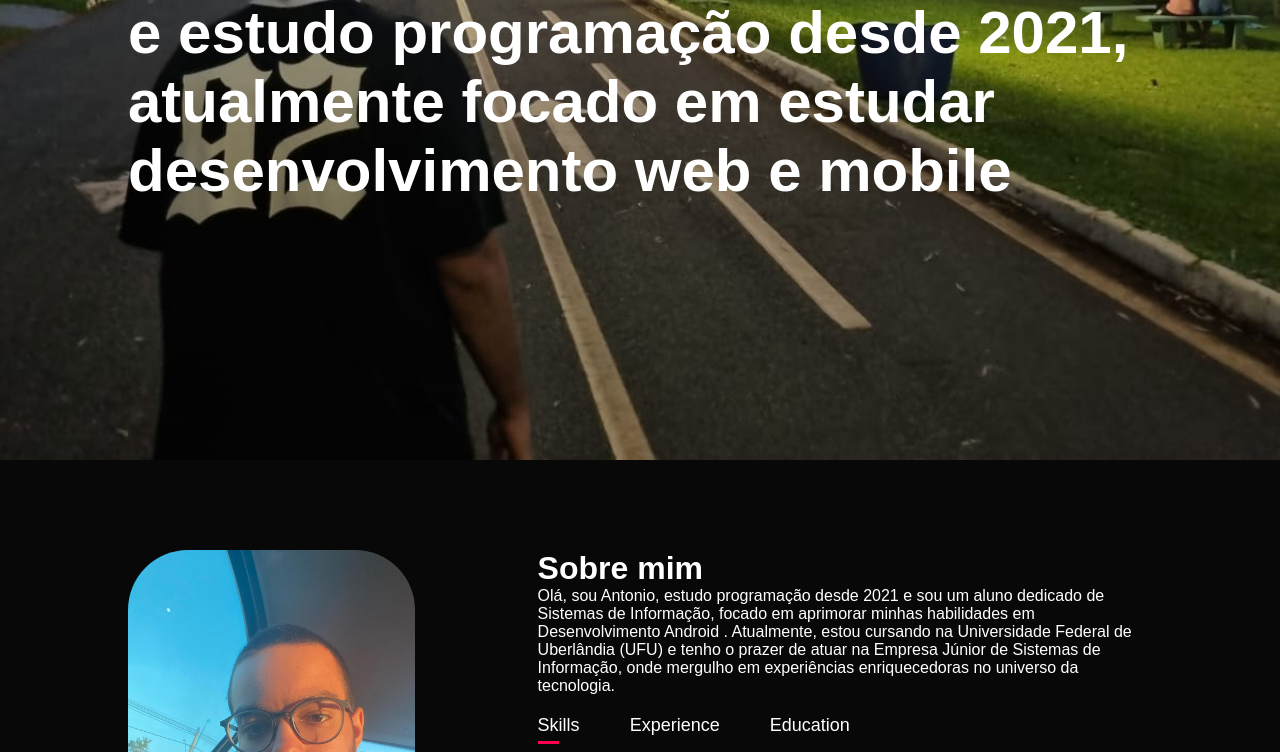
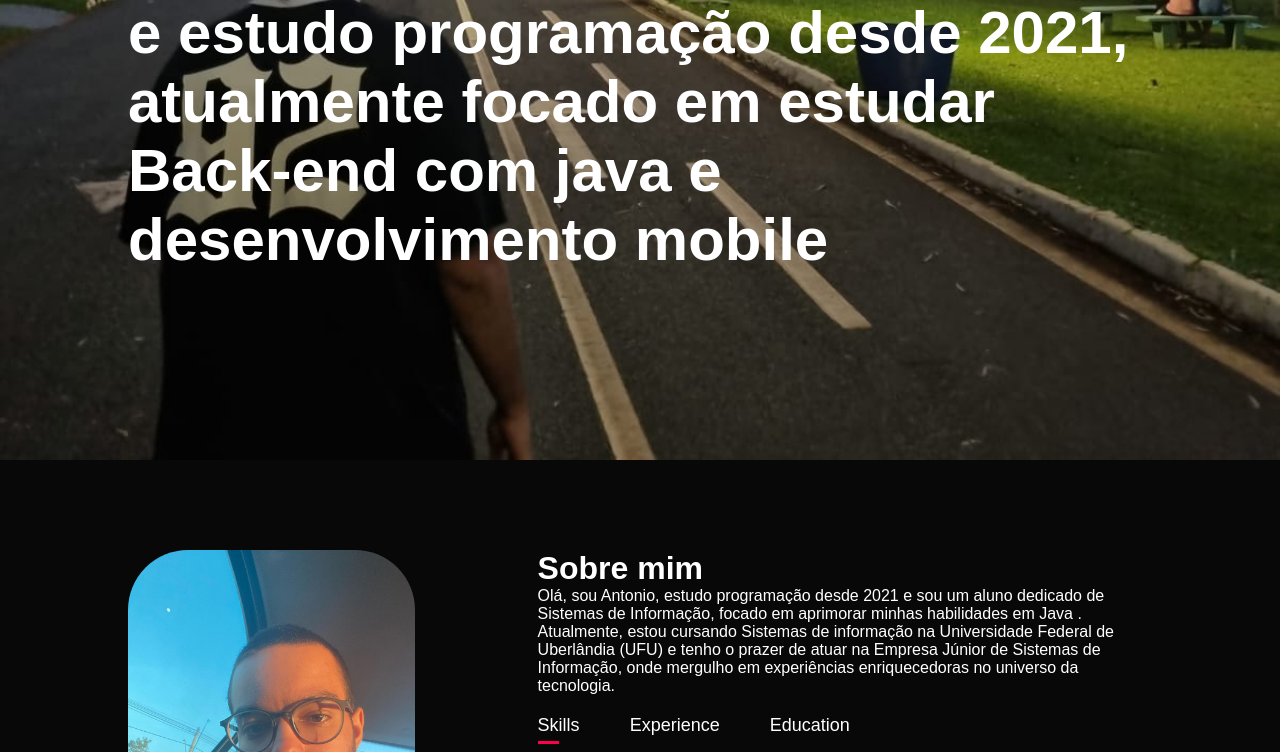
Before and after one commit to Anton0910/meuPortfolio, a plain HTML site: page index.html in a window 1280 px wide. Shown: the part 340-1092 px from the top of the page. Drawn offline with Linux system fonts and the light colour scheme.

Commit message:
Atualizacao

```diff
--- a/index.html
+++ b/index.html
@@ -24,7 +24,7 @@
         </nav>
         <div class="header-text">
             <p>Hi There,</p>
-            <h1>Meu nome é <span>Antonio</span> <br>e estudo programação desde 2021, atualmente focado em estudar desenvolvimento web e mobile</h1>
+            <h1>Meu nome é <span>Antonio</span> <br>e estudo programação desde 2021, atualmente focado em estudar Back-end com java e desenvolvimento mobile</h1>
         </div>
 
     </div>
@@ -52,7 +52,7 @@
             <div class="about-col-2">
                 <h1 class="sub-title>">Sobre mim</h1>
                 <p>
-                    Olá, sou Antonio, estudo programação desde 2021 e sou um aluno dedicado de Sistemas de Informação, focado em aprimorar minhas habilidades em Desenvolvimento Android . Atualmente, estou cursando na Universidade Federal de Uberlândia (UFU) e tenho o prazer de atuar na Empresa Júnior de Sistemas de Informação, onde mergulho em experiências enriquecedoras no universo da tecnologia.
+                    Olá, sou Antonio, estudo programação desde 2021 e sou um aluno dedicado de Sistemas de Informação, focado em aprimorar minhas habilidades em Java . Atualmente, estou cursando Sistemas de informação na Universidade Federal de Uberlândia (UFU) e tenho o prazer de atuar na Empresa Júnior de Sistemas de Informação, onde mergulho em experiências enriquecedoras no universo da tecnologia.
                 </p>
                 <div class="tab-titles">
                     <p class="tab-links active-link" onclick="opentab('skills')">Skills</p>
@@ -162,7 +162,7 @@
                     <a href="https://github.com/Anton0910"  target="_blank"><i class="fa-brands fa-github fa-bounce"></i></a>
                     <a href="https://www.facebook.com/antonioemilio.oliveira/"  target="_blank"><i class="fa-brands fa-facebook fa-bounce"></i></a>
                 </div>
-                <a href="images/Curriculo_Antonio.pdf" download class="btn btn2">Download Resumo</a>
+                <a href="images/Curriculo_Atualizado.pdf" download class="btn btn2">Download Resumo</a>
             </div>
             <div class="contact-right">
                 <div id="portfolio">
```
Also changed, not shown: 1 other file.
